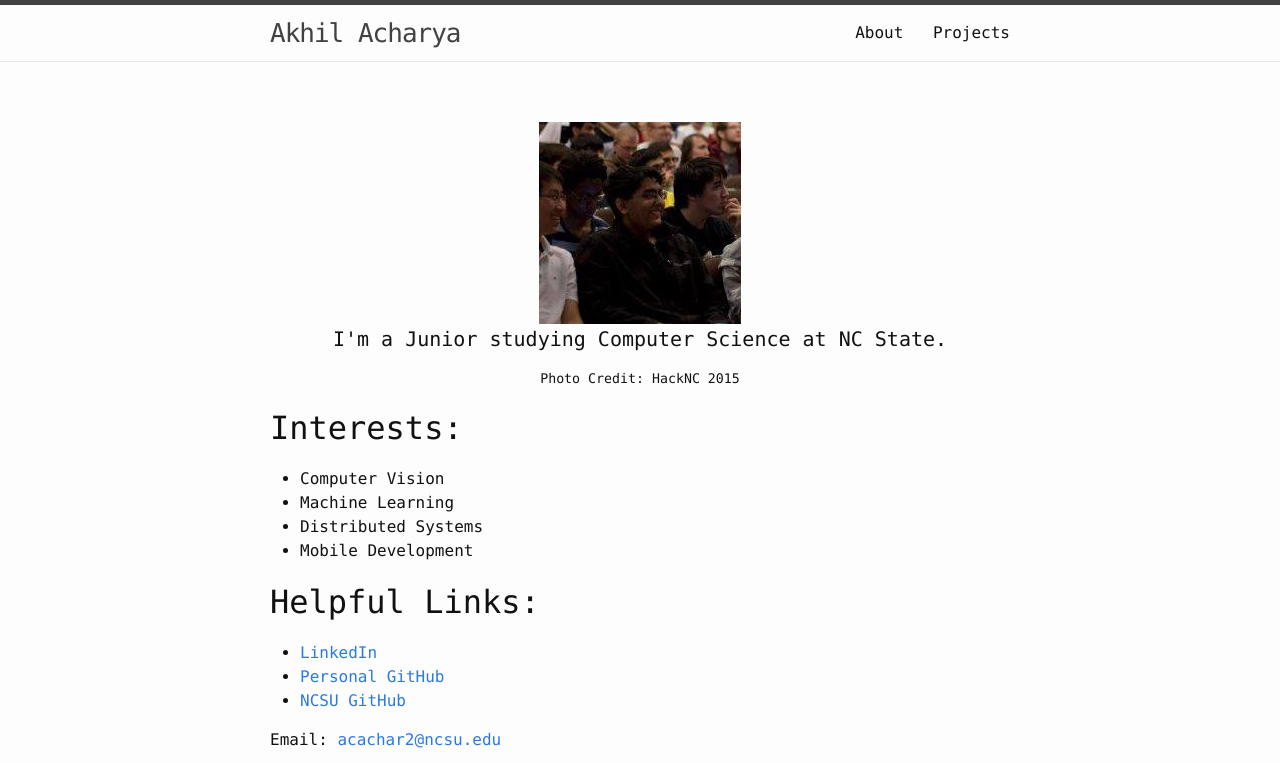
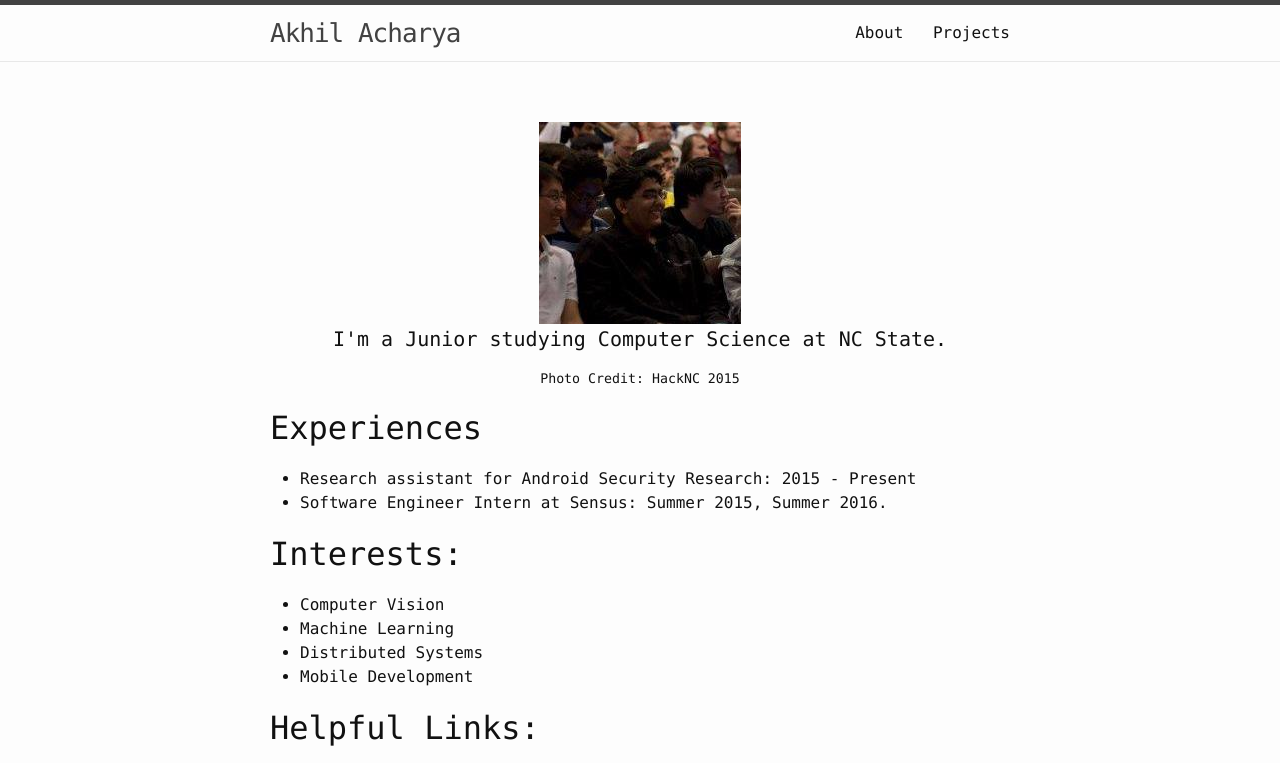
Before and after one commit to akhilcacharya/akhilcacharya.github.io, a Jekyll site: the page built from csc326.md, in a window 1280 px wide and 900 px high, cut to the strip 0-763 px from the top of the window. Built offline with Jekyll 4.4.1, drawn with Linux system fonts in a browser that asks for light colours.

Commit message:
Updated csc326.md

```diff
--- a/csc326.md
+++ b/csc326.md
@@ -15,6 +16,11 @@ permalink: /csc326/
 <div style="display: flex; align-items: center; justify-content: center;">
   <h5> Photo Credit: HackNC 2015 </h5>
 </div>
+
+## Experiences
+
+* Research assistant for Android Security Research: 2015 - Present
+* Software Engineer Intern at Sensus: Summer 2015, Summer 2016.
 
 ## Interests:
   * Computer Vision
```
Also changed, not shown: other parts of csc326.md (+2 -1 lines).
